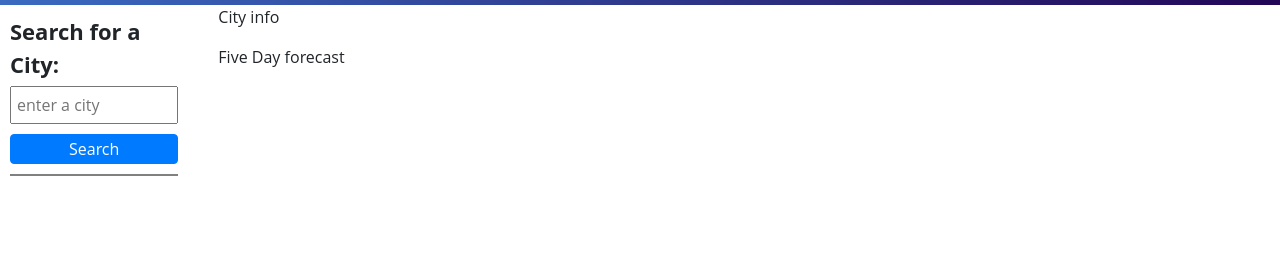
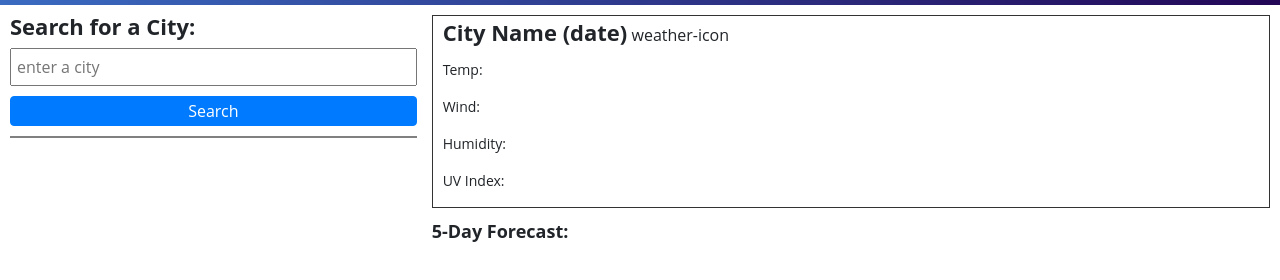
Before and after one commit to patrickaregan/pats-weather-dashboard, a plain HTML site: page index.html in a window 1280 px wide. Shown: the part 42-322 px from the top of the page. Drawn offline with nearby package versions, Linux system fonts and the light colour scheme.

Commit message:
style city info area

```diff
--- a/assets/css/style.css
+++ b/assets/css/style.css
@@ -27,7 +27,7 @@ header h1 {
     display: flex;
     flex-direction: column;
     justify-content: center;
-    padding: 10px;
+    padding: 5px 10px 10px 10px;
     width: 100%;
 }
 
@@ -56,5 +56,44 @@ header h1 {
     padding: 0;
 }
 
+.cityInfo {
+    border: 1px solid #333;
+    margin: 10px 10px 10px 5px;
+}
+
+.futureWeather {
+    font-size: 18px;
+    font-weight: bold;
+    margin: 10px 10px 10px 5px;
+}
+
+.cityName {
+    font-size: 22px;
+    font-weight: bold;
+    display: inline;
+    margin-left: 10px;
+}
+
+.cityTemp {
+    font-size: 14px;
+    margin-left: 10px;
+    margin-top: 10px;
+}
+
+.cityWind {
+    font-size: 14px;
+    margin-left: 10px;
+}
+
+.cityHumidity {
+    font-size: 14px;
+    margin-left: 10px;
+}
+
+.cityUVIndex {
+    font-size: 14px;
+    margin-left: 10px;
+}
+
 
 /* #33475a
--- a/index.html
+++ b/index.html
@@ -23,8 +23,8 @@
         </div>
 
         <!-- Content Row -->
-        <div class="row">
-            <div class="col col-sm-12 col-md-2">
+        <div class="row no-gutters">
+            <div class="col col-sm-12 col-md-4">
                 <!-- Search Input -->
                 <div class="searchInput">
                     <form>
@@ -35,18 +35,22 @@
                     <hr />
                 </div>
             </div>
-            <div class="col col-sm-12 col-md-10">
+            <div class="col col-sm-12 col-md-8">
                 <!-- Search Output -->
                 <div class="searchOutput">
 
                     <!-- City Info -->
                     <div class="cityInfo">
-                        <p>City info</p>
+                        <p class="cityName">City Name (date)</p> <span class="weatherIcon">weather-icon</span>
+                        <p class="cityTemp">Temp:</p>
+                        <p class="cityWind">Wind:</p>
+                        <p class="cityHumidity">Humidity:</p>
+                        <p class="cityUVIndex">UV Index:</p>
                     </div>
 
                     <!-- Five Day Forecast -->
-                    <div class="fiveDayForcast">
-                        <p>Five Day forecast</p>
+                    <div class="futureWeather">
+                        <p>5-Day Forecast:</p>
                     </div>
                 </div>
             </div>
```
